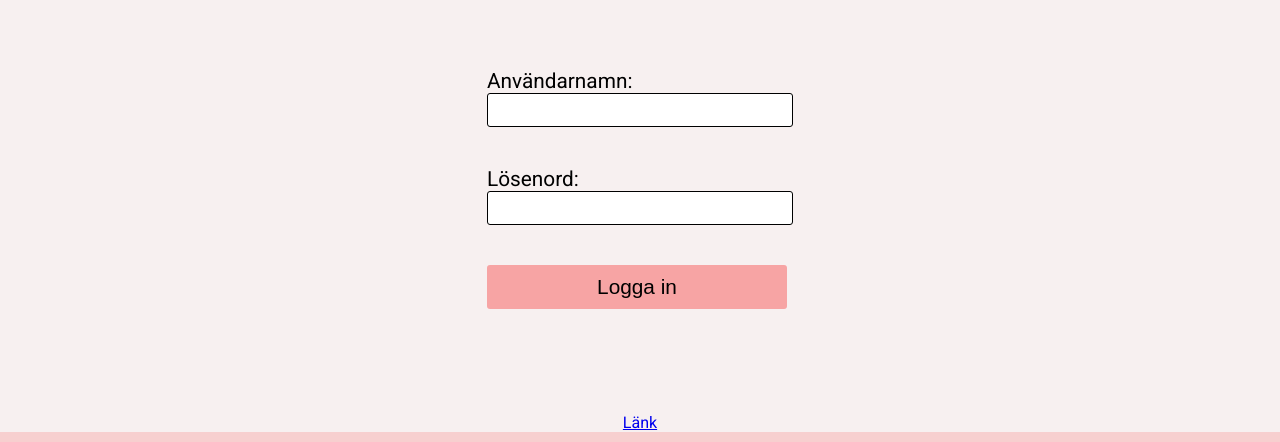
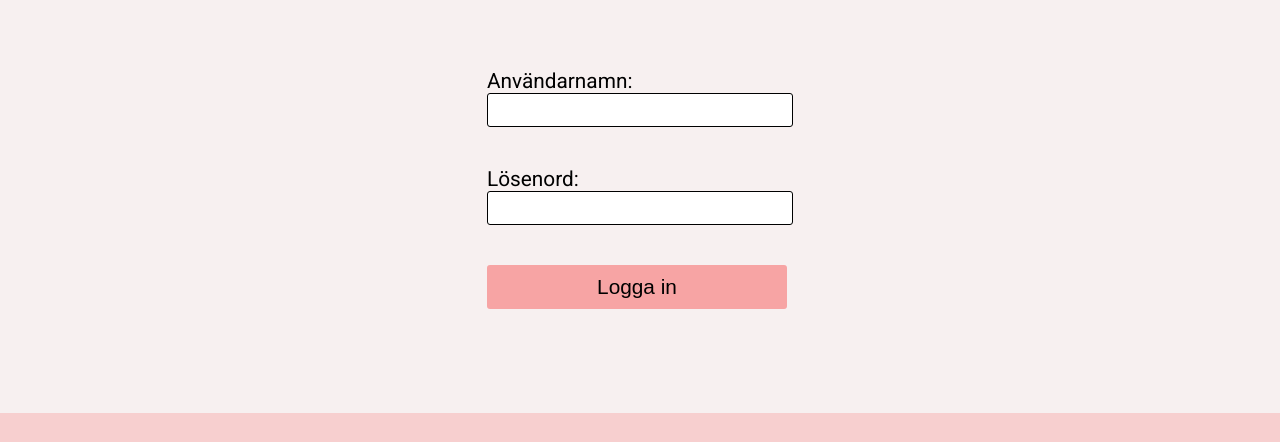
Before and after one commit to Jungefalk/dt207G_proj_frontend, a website built with Parcel: page src/login.html in a window 1280 px wide. Shown: the part 329-771 px from the top of the page. Built offline with nearby package versions, Linux system fonts and the light colour scheme; no server answers; a web font is replaced by a local one.

Commit message:
ta bort tillfällig länk

```diff
--- a/src/login.html
+++ b/src/login.html
@@ -58,8 +58,6 @@
                 <button type="submit">Logga in</button>
             </form>
 
-            <a href="staffsite.html">Länk</a>
-
         </main>
         <!--  main end  -->
 
```
